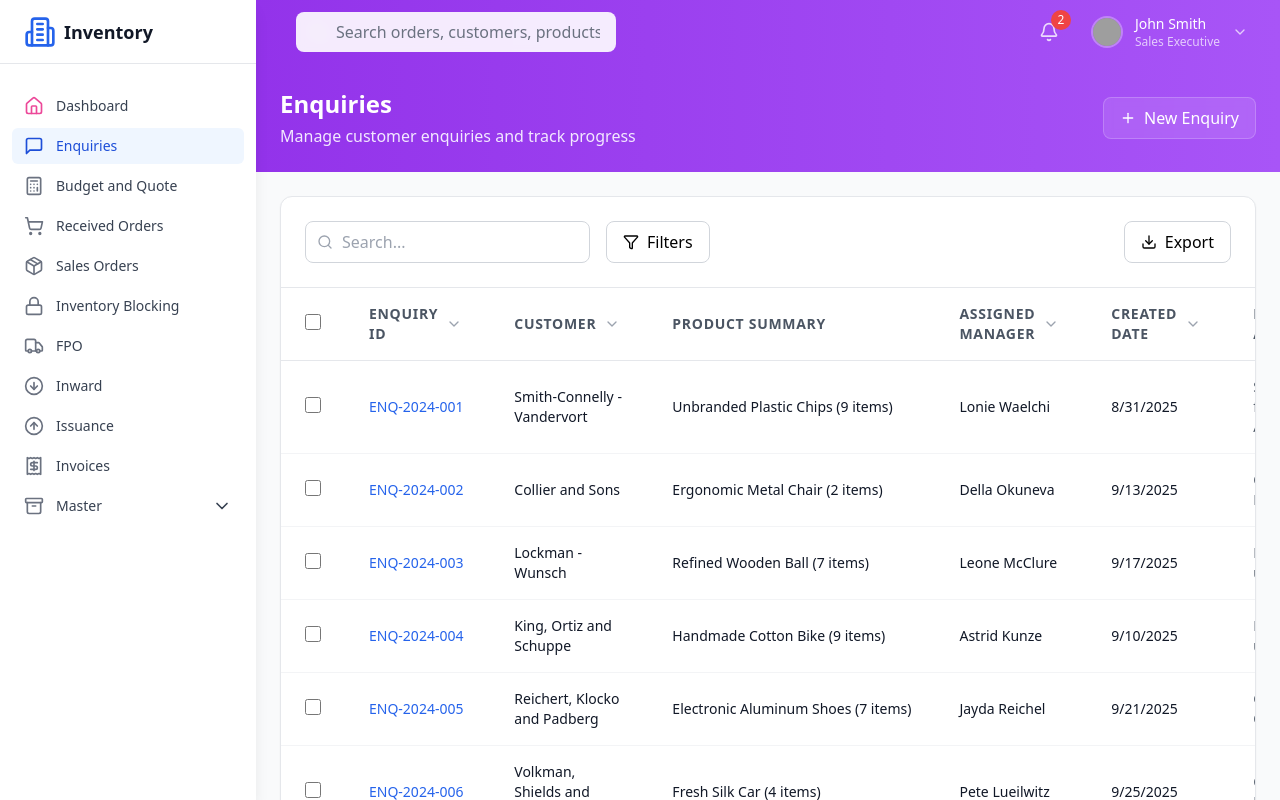
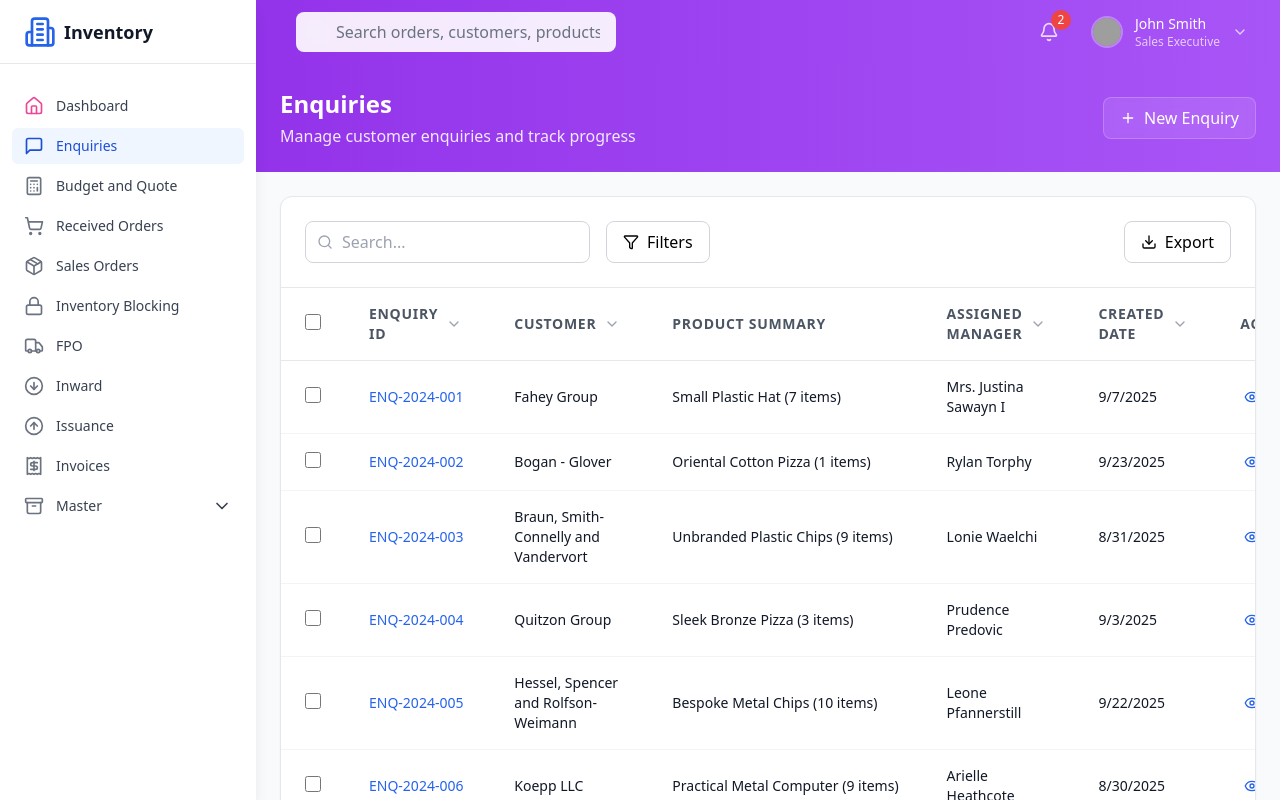
Before and after one commit to SreraamPandian/AL-Rouba-final, a React (Vite) app: page /enquiries in a window 1280 px wide. Both pictures are taken after typing "name@example.com", "Sample123" into the empty fields and a click on the button "Sign in". Built offline with nearby package versions, Linux system fonts and the light colour scheme; grey boxes are pictures that could not be loaded.

Commit message:
enquiry: remove Next Action column and mock field

```diff
--- a/src/components/enquiry/EnquiryList.jsx
+++ b/src/components/enquiry/EnquiryList.jsx
@@ -18,9 +18,6 @@ const EnquiryList = () => {
     currentStage: faker.helpers.arrayElement([
       'New Enquiry', 'Budget Drafted', 'Budget Submitted', 'Budget Approved',
       'Quotation Generated', 'Quotation Revised', 'Received Order', 'Sales Order Generated', 'Closed'
-    ]),
-    nextAction: faker.helpers.arrayElement([
-      'Create Budget', 'Submit for Approval', 'Generate Quote', 'Follow up'
     ])
   }));
 
@@ -64,15 +61,7 @@ const EnquiryList = () => {
       label: 'Created Date',
       sortable: true
     },
-    {
-      key: 'nextAction',
-      label: 'Next Action',
-      render: (value) => (
-        <span className="text-sm text-gray-600" title={value}>
-          {value}
-        </span>
-      )
-    },
+    // nextAction column removed
     {
       key: 'actions',
       label: 'Actions',
```
